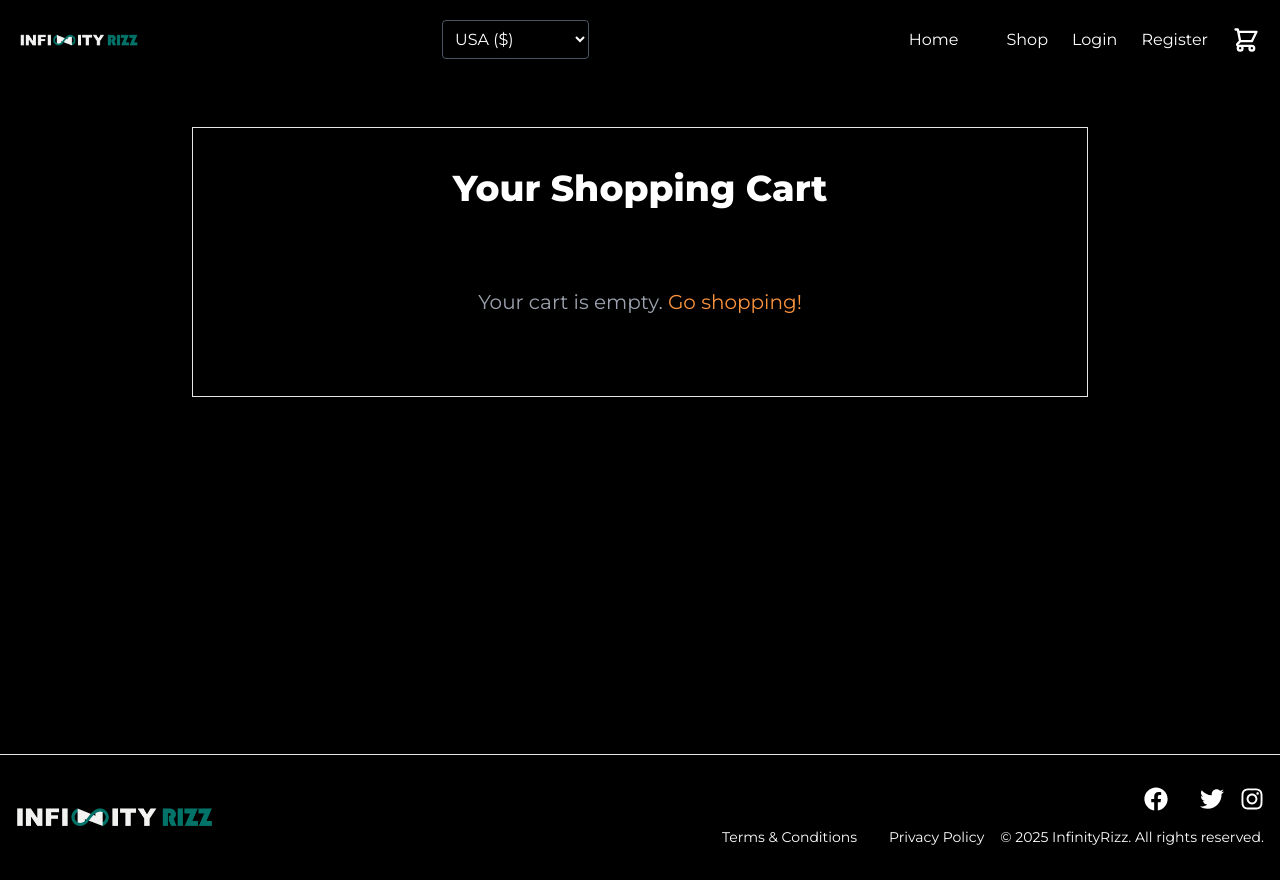
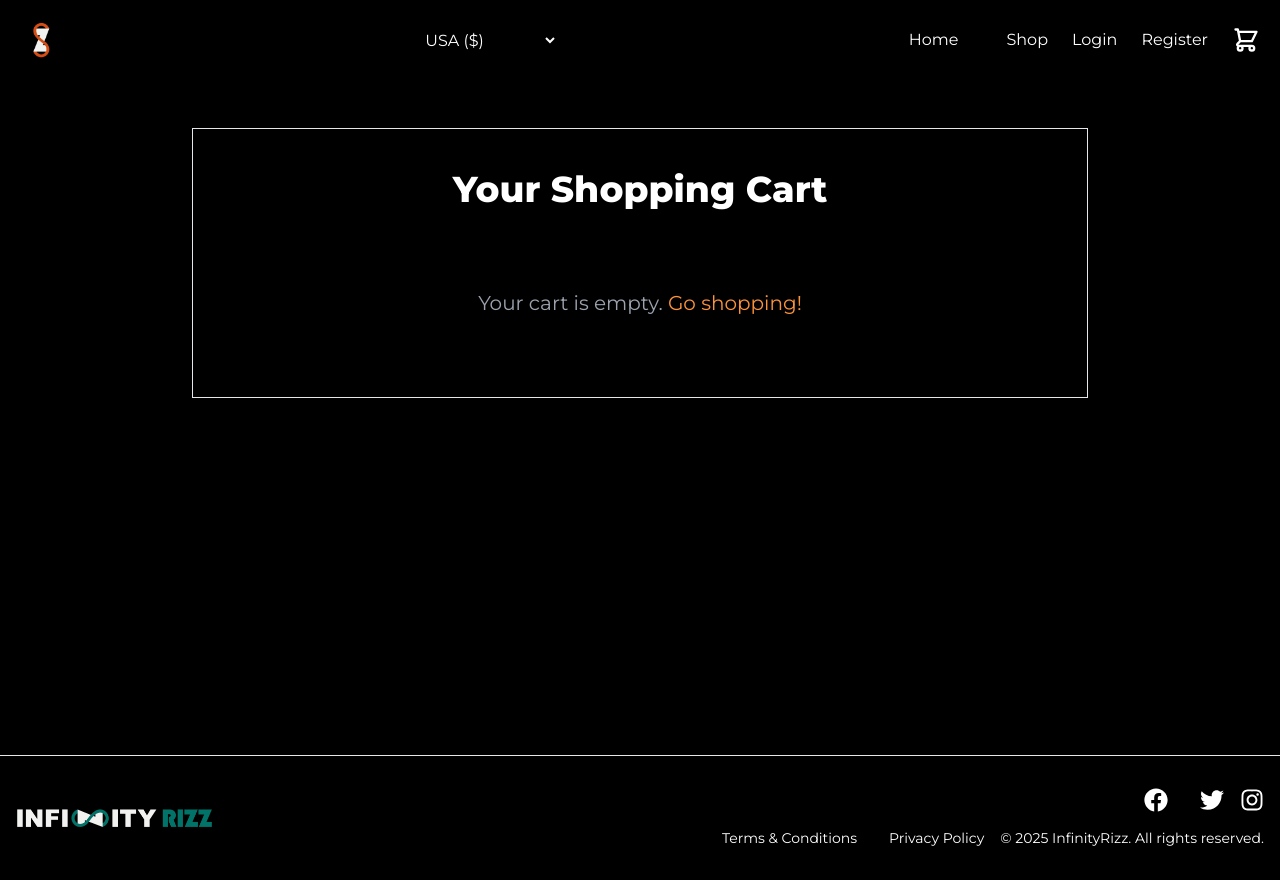
Before and after one commit to Arshdeep0001/infinityRizz, a React (Vite) app in the folder frontend/: page /cart in a window 1280 px wide. Built offline with nearby package versions, Linux system fonts and the light colour scheme.

Commit message:
currency select

```diff
--- a/frontend/src/components/Navbar.jsx
+++ b/frontend/src/components/Navbar.jsx
@@ -4,7 +4,7 @@ import { Link, useNavigate } from 'react-router-dom';
 import { useAuth } from '../context/AuthContext';
 import { useCart } from '../context/CartContext';
 import { useCurrency } from '../context/CurrencyContext';
-import InfinityRizzLogo from '../assets/infinity-rizz-logo1.png'; // Make sure this path is correct!
+import InfinityRizzLogo from '../assets/image.png'; // Make sure this path is correct!
 
 const Navbar = () => {
   const { user, logout, isAuthenticated } = useAuth();
@@ -29,15 +29,15 @@ const Navbar = () => {
         {/* Brand Logo */}
         <div className="flex-shrink-0"> {/* Added a div to control image size */}
           <Link to="/" onClick={closeMobileMenu}>
-            <img src={InfinityRizzLogo} alt="InfinityRizz Logo" className="h-3 w-auto" /> {/* Adjust h-10 as needed for your logo size */}
+            <img src={InfinityRizzLogo} alt="InfinityRizz Logo" className="h-10 w-auto" /> {/* Adjust h-10 as needed for your logo size */}
           </Link>
         </div>
         {/* Country/Currency Dropdown */}
-        <div className="mr-4">
+        <div>
           <select
             value={currency.code}
             onChange={e => changeCurrency(e.target.value)}
-            className="bg-black text-white border border-gray-600 p-2 rounded luxury-font"
+            className="bg-black text-white p-2 rounded luxury-font "
             aria-label="Select Country/Currency"
           >
             {currencyOptions.map(opt => (
```
Also changed, not shown: frontend/src/assets/image.png (added).
